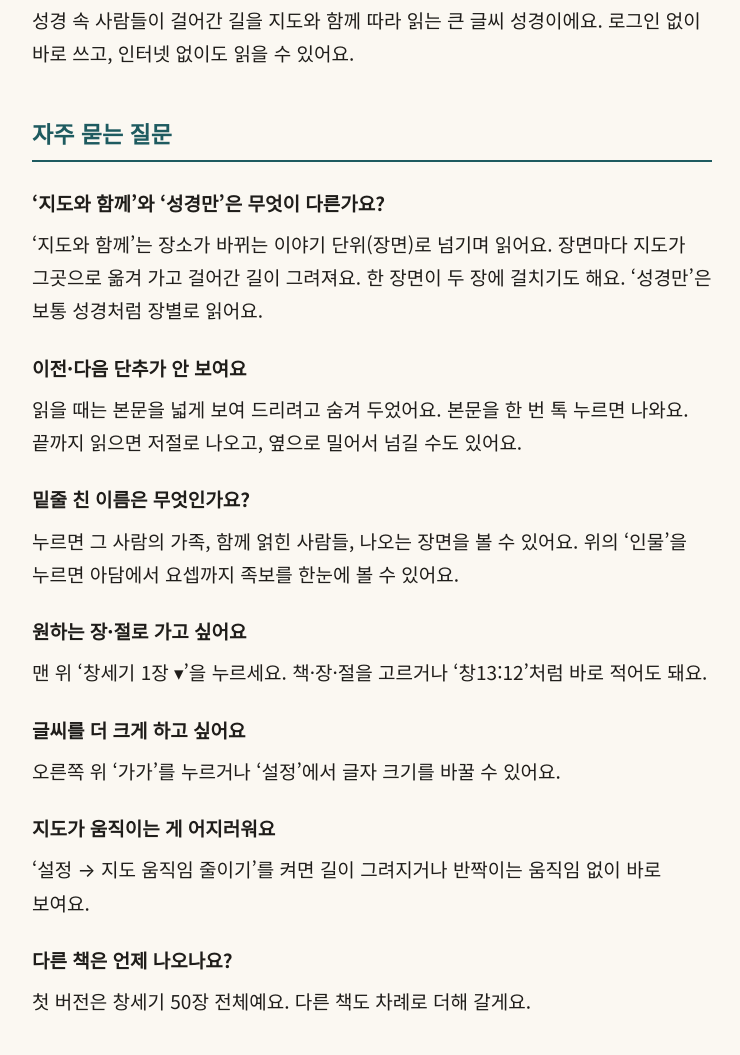
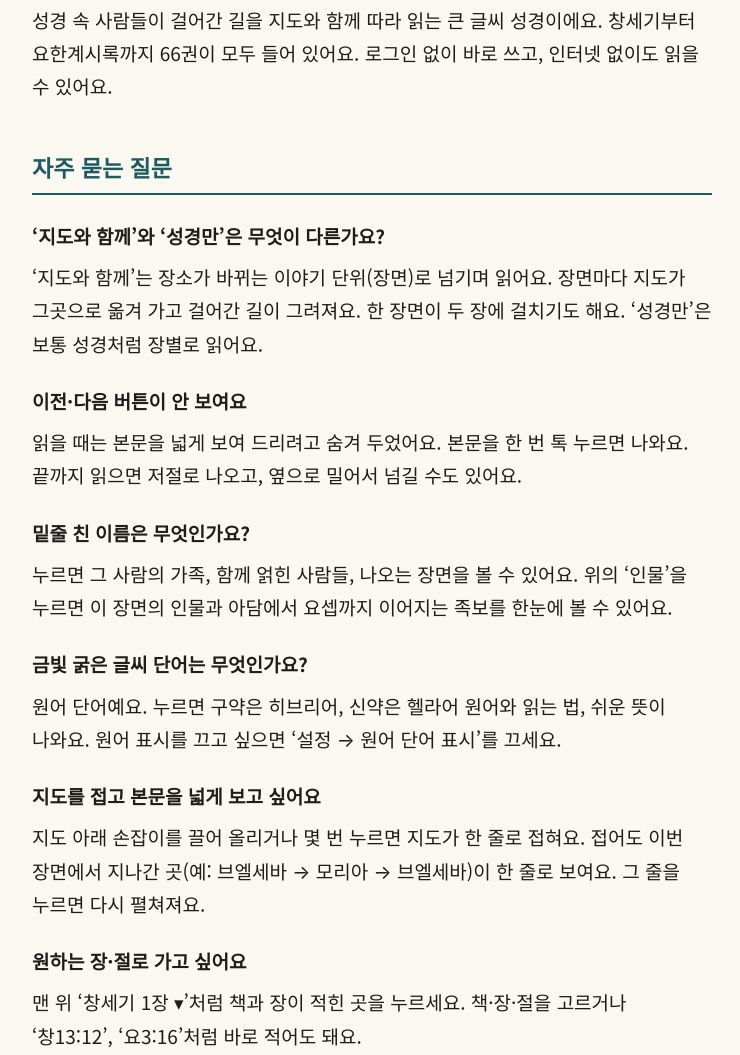
Before and after one commit to ooohi000/footprint-bible-site, a plain HTML site: page index.html in a window 1280 px wide. Shown: the part 120-1175 px from the top of the page, without its empty margins (268-1008 px from the left). Drawn offline with Linux system fonts and the light colour scheme.

Commit message:
도움말: 성경 66권·원어 단어·지도 접기·번역·아이패드 안내 추가, 단추 → 버튼
Co-Authored-By: Claude Opus 5.5 <noreply@anthropic.com>
Claude-Session: https://claude.ai/code/session_01MEwWwEteRmJabg9TF3CKBi

```diff
--- a/index.html
+++ b/index.html
@@ -17,21 +17,27 @@
       <h1>발자국 성경</h1>
     </div>
   </div>
-  <p>성경 속 사람들이 걸어간 길을 지도와 함께 따라 읽는 큰 글씨 성경이에요. 로그인 없이 바로 쓰고, 인터넷 없이도 읽을 수 있어요.</p>
+  <p>성경 속 사람들이 걸어간 길을 지도와 함께 따라 읽는 큰 글씨 성경이에요. 창세기부터 요한계시록까지 66권이 모두 들어 있어요. 로그인 없이 바로 쓰고, 인터넷 없이도 읽을 수 있어요.</p>
 
   <h2>자주 묻는 질문</h2>
 
   <h3>‘지도와 함께’와 ‘성경만’은 무엇이 다른가요?</h3>
   <p>‘지도와 함께’는 장소가 바뀌는 이야기 단위(장면)로 넘기며 읽어요. 장면마다 지도가 그곳으로 옮겨 가고 걸어간 길이 그려져요. 한 장면이 두 장에 걸치기도 해요. ‘성경만’은 보통 성경처럼 장별로 읽어요.</p>
 
-  <h3>이전·다음 단추가 안 보여요</h3>
+  <h3>이전·다음 버튼이 안 보여요</h3>
   <p>읽을 때는 본문을 넓게 보여 드리려고 숨겨 두었어요. 본문을 한 번 톡 누르면 나와요. 끝까지 읽으면 저절로 나오고, 옆으로 밀어서 넘길 수도 있어요.</p>
 
   <h3>밑줄 친 이름은 무엇인가요?</h3>
-  <p>누르면 그 사람의 가족, 함께 얽힌 사람들, 나오는 장면을 볼 수 있어요. 위의 ‘인물’을 누르면 아담에서 요셉까지 족보를 한눈에 볼 수 있어요.</p>
+  <p>누르면 그 사람의 가족, 함께 얽힌 사람들, 나오는 장면을 볼 수 있어요. 위의 ‘인물’을 누르면 이 장면의 인물과 아담에서 요셉까지 이어지는 족보를 한눈에 볼 수 있어요.</p>
+
+  <h3>금빛 굵은 글씨 단어는 무엇인가요?</h3>
+  <p>원어 단어예요. 누르면 구약은 히브리어, 신약은 헬라어 원어와 읽는 법, 쉬운 뜻이 나와요. 원어 표시를 끄고 싶으면 ‘설정 → 원어 단어 표시’를 끄세요.</p>
+
+  <h3>지도를 접고 본문을 넓게 보고 싶어요</h3>
+  <p>지도 아래 손잡이를 끌어 올리거나 몇 번 누르면 지도가 한 줄로 접혀요. 접어도 이번 장면에서 지나간 곳(예: 브엘세바 → 모리아 → 브엘세바)이 한 줄로 보여요. 그 줄을 누르면 다시 펼쳐져요.</p>
 
   <h3>원하는 장·절로 가고 싶어요</h3>
-  <p>맨 위 ‘창세기 1장 ▾’을 누르세요. 책·장·절을 고르거나 ‘창13:12’처럼 바로 적어도 돼요.</p>
+  <p>맨 위 ‘창세기 1장 ▾’처럼 책과 장이 적힌 곳을 누르세요. 책·장·절을 고르거나 ‘창13:12’, ‘요3:16’처럼 바로 적어도 돼요.</p>
 
   <h3>글씨를 더 크게 하고 싶어요</h3>
   <p>오른쪽 위 ‘가가’를 누르거나 ‘설정’에서 글자 크기를 바꿀 수 있어요.</p>
@@ -39,8 +45,11 @@
   <h3>지도가 움직이는 게 어지러워요</h3>
   <p>‘설정 → 지도 움직임 줄이기’를 켜면 길이 그려지거나 반짝이는 움직임 없이 바로 보여요.</p>
 
-  <h3>다른 책은 언제 나오나요?</h3>
-  <p>첫 버전은 창세기 50장 전체예요. 다른 책도 차례로 더해 갈게요.</p>
+  <h3>어떤 성경 번역을 쓰나요?</h3>
+  <p>성경전서 개역한글판(대한성서공회)이에요. 저작권 보호기간이 끝나 자유롭게 쓸 수 있는 번역이라 옛 표현(예: ‘국고성’, ‘생육이 중다하고’)이 그대로 나와요. 어려운 낱말은 금빛 단어를 누르면 쉬운 뜻을 볼 수 있어요.</p>
+
+  <h3>아이패드에서도 쓸 수 있나요?</h3>
+  <p>네. 아이패드와 폴더블 폰에서도 화면이 넓게 잘 보여요.</p>
 
   <h2>문의</h2>
   <p>불편한 점, 틀린 곳, 바랐으면 하는 기능을 보내 주세요. 하나씩 읽고 앱을 고치는 데 반영할게요.</p>
```
